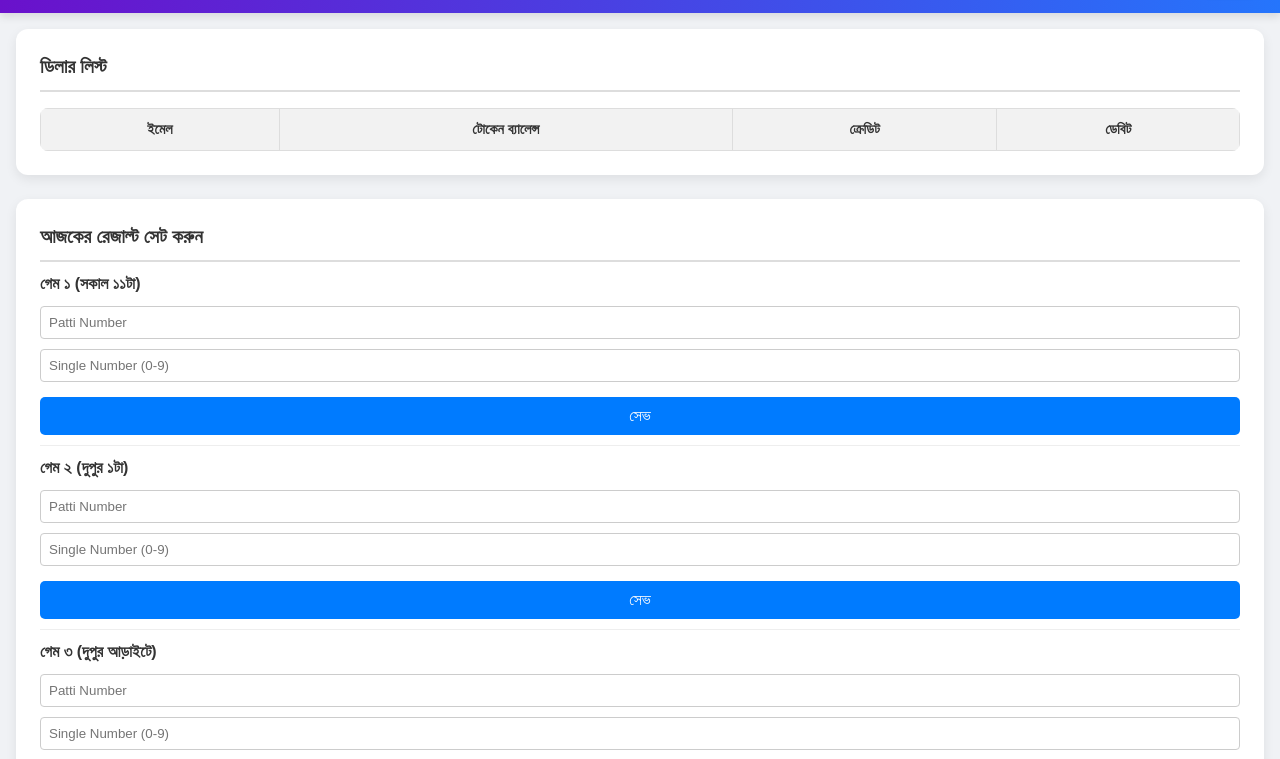
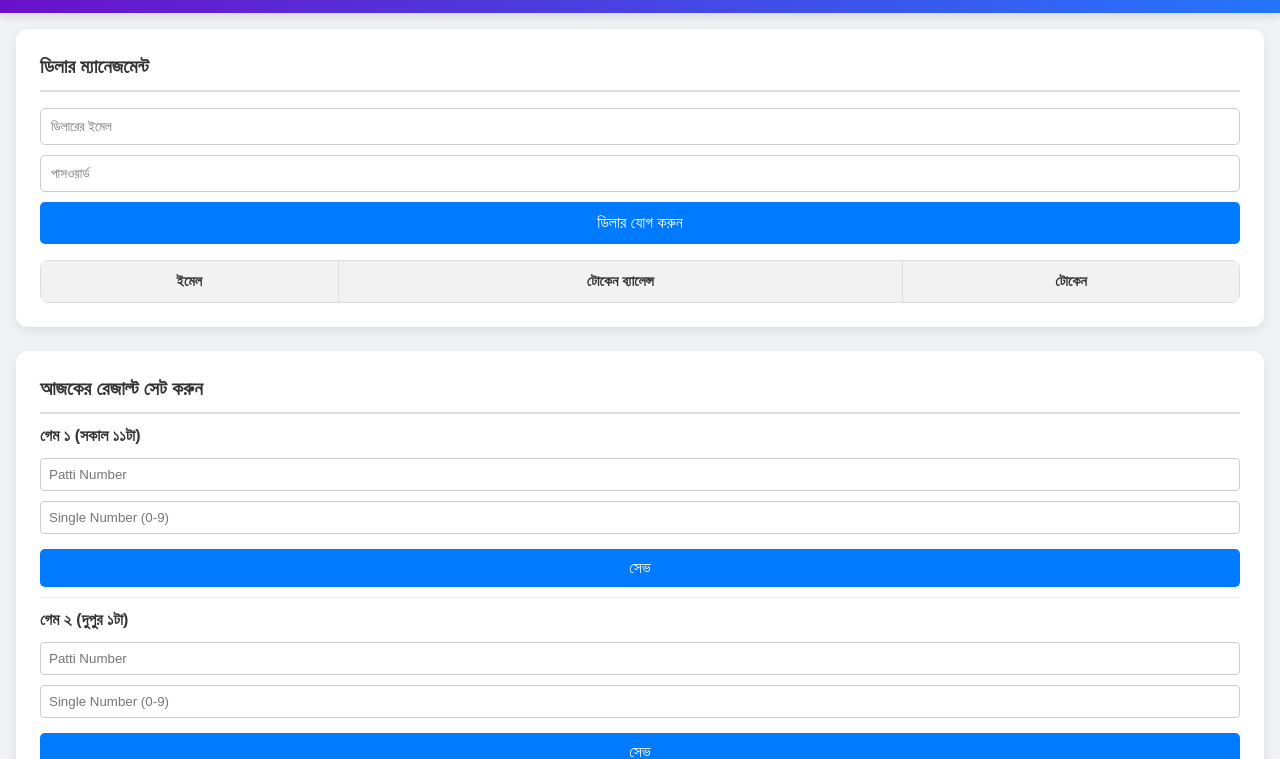
Before and after one commit to jjoy2025/lucky-number-game, a plain HTML site: page admin-dashboard.html in a window 1280 px wide. Shown: the part 55-814 px from the top of the page. Drawn offline with Linux system fonts and the light colour scheme; no server answers.

Commit message:
Update admin-dashboard.html

```diff
--- a/admin-dashboard.html
+++ b/admin-dashboard.html
@@ -89,16 +89,41 @@
             border-radius: 5px;
             font-size: 1rem;
             font-weight: bold;
+            margin: 2px;
         }
 
-        #dealerList button:first-of-type {
+        .creditBtn {
             background-color: #28a745;
             color: white;
         }
 
-        #dealerList button:last-of-type {
+        .debitBtn {
             background-color: #dc3545;
             color: white;
+        }
+
+        /* ডিলার অ্যাড ফর্ম স্টাইল */
+        #addDealerForm {
+            display: flex;
+            flex-direction: column;
+            gap: 10px;
+            margin-top: 1rem;
+        }
+
+        #addDealerForm input {
+            padding: 10px;
+            border: 1px solid #ccc;
+            border-radius: 5px;
+        }
+
+        #addDealerForm button {
+            background-color: #007bff;
+            color: white;
+            padding: 12px;
+            border: none;
+            border-radius: 5px;
+            cursor: pointer;
+            font-size: 1rem;
         }
 
         /* রেজাল্ট আপডেট স্টাইল */
@@ -146,15 +171,19 @@
 
     <main>
         <section>
-            <h2>ডিলার লিস্ট</h2>
+            <h2>ডিলার ম্যানেজমেন্ট</h2>
+            <form id="addDealerForm">
+                <input type="email" id="dealerEmailInput" placeholder="ডিলারের ইমেল" required>
+                <input type="password" id="dealerPasswordInput" placeholder="পাসওয়ার্ড" required>
+                <button type="submit">ডিলার যোগ করুন</button>
+            </form>
             <div id="dealerListContainer">
                 <table id="dealerList">
                     <thead>
                         <tr>
                             <th>ইমেল</th>
                             <th>টোকেন ব্যালেন্স</th>
-                            <th>ক্রেডিট</th>
-                            <th>ডেবিট</th>
+                            <th colspan="2">টোকেন</th>
                         </tr>
                     </thead>
                     <tbody>
```
